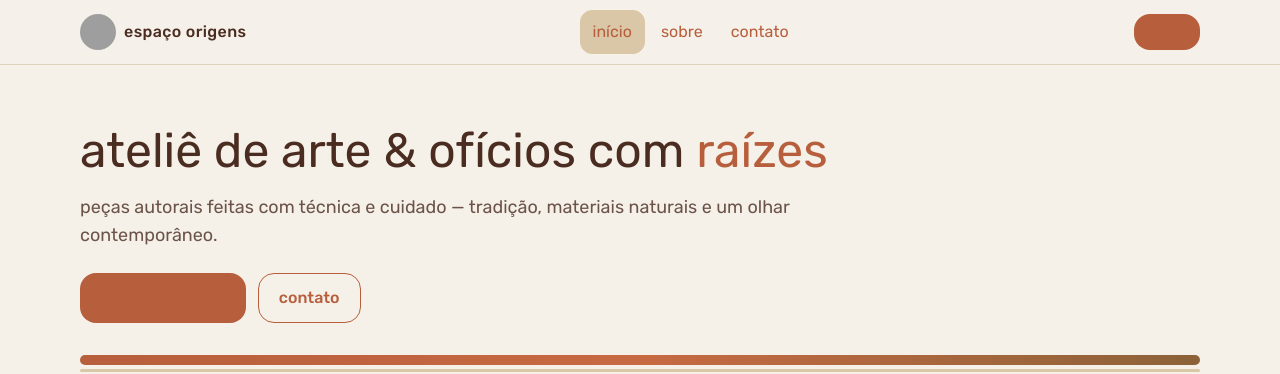
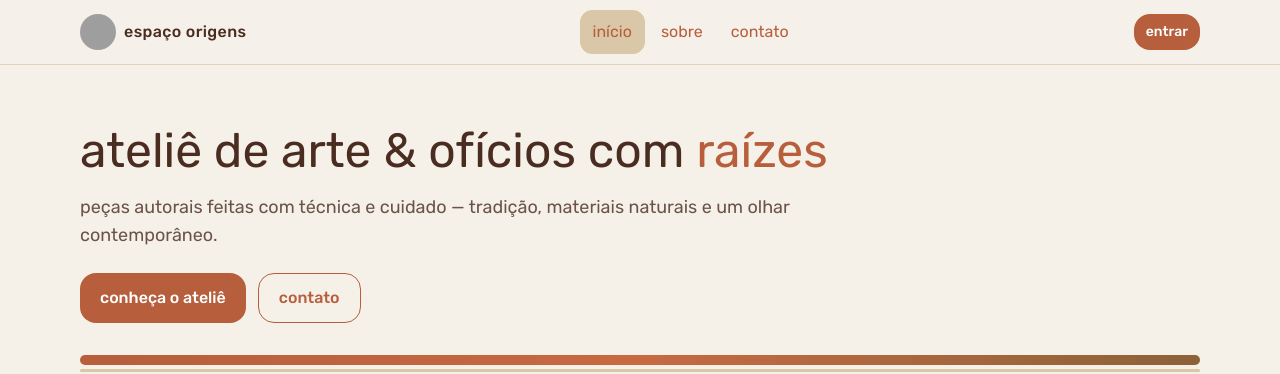
Before and after one commit to lucas-kiozy/espaco-origens-site, an Astro site: page / in a window 1280 px wide. Shown: the top 374 px of the page. Built offline with nearby package versions, Linux system fonts and the light colour scheme; Astro itself is replaced by a stand-in of ours; grey boxes are pictures that could not be loaded.

Commit message:
Corrigido bug que o texto ficava da mesma cor do botão

```diff
--- a/src/components/ui/Button.astro
+++ b/src/components/ui/Button.astro
@@ -3,6 +3,7 @@
  * Botão reutilizável com variantes e tamanhos.
  * Renderiza <a> quando recebe href, senão <button>.
  * Tipagem com guarda para evitar conflito de atributos no spread.
+ * Mudanças: classe "btn" no base e "!text-white" na variante primary para garantir legibilidade.
  */
 
 type Variant = 'primary' | 'outline' | 'ghost';
@@ -32,9 +33,9 @@ const {
   ...rest
 } = Astro.props as Props;
 
-// classes base
+// classes base — "btn" evita colisão com estilos globais de <a>
 const base =
-  'inline-flex items-center justify-center rounded-2xl font-medium lowercase transition-all focus:outline-none focus-visible:ring-2 focus-visible:ring-terracota/60 disabled:opacity-50 disabled:pointer-events-none';
+  'btn inline-flex items-center justify-center rounded-2xl font-medium lowercase transition-all focus:outline-none focus-visible:ring-2 focus-visible:ring-terracota/60 disabled:opacity-50 disabled:pointer-events-none';
 
 // tamanhos
 const sizes: Record<Size, string> = {
@@ -43,9 +44,9 @@ const sizes: Record<Size, string> = {
   lg: 'px-6 py-4 text-lg',
 };
 
-// variantes
+// variantes — primary força texto branco para não ser sobrescrito por regra global de links
 const variants: Record<Variant, string> = {
-  primary: 'bg-terracota text-white hover:brightness-110 active:translate-y-[1px]',
+  primary: '!text-white bg-terracota hover:brightness-110 active:translate-y-[1px]',
   outline: 'border border-terracota text-terracota bg-creme hover:bg-areia/50 active:translate-y-[1px]',
   ghost: 'text-marrom hover:bg-areia/50 active:translate-y-[1px]',
 };
```
